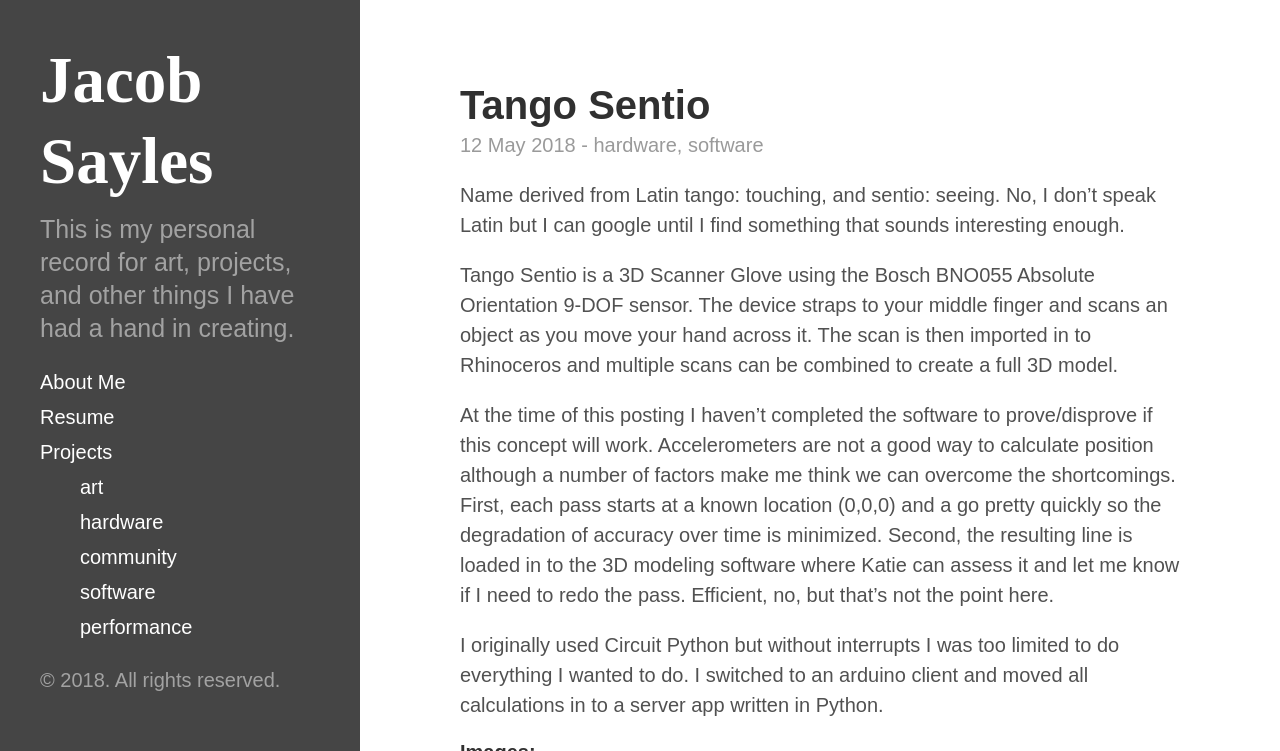
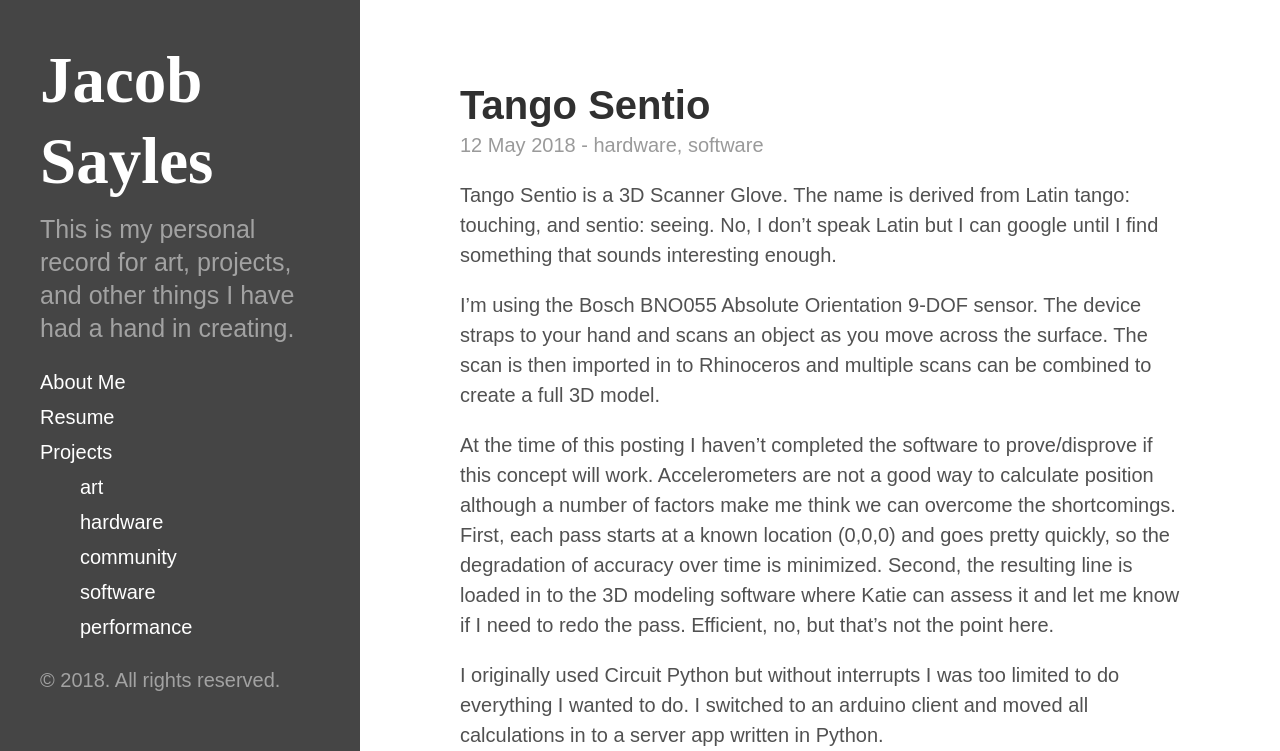
Before and after one commit to jsayles/jsayles.github.io, a Jekyll site: the page built from _posts/2018-05-12-tangosentio.md, in a window 1280 px wide and 900 px high, cut to the strip 0-751 px from the top of the window. Built offline with Jekyll 4.4.1, drawn with Linux system fonts in a browser that asks for light colours; some web fonts are replaced.

Commit message:
tweaked the wording a tad

```diff
--- a/_posts/2018-05-12-tangosentio.md
+++ b/_posts/2018-05-12-tangosentio.md
@@ -18,18 +18,19 @@ links:
 
 ---
 
-Name derived from Latin tango: touching, and sentio: seeing.  No, I don't
-speak Latin but I can google until I find something that sounds interesting enough.
+Tango Sentio is a 3D Scanner Glove.  The name is derived from Latin tango:
+touching, and sentio: seeing.  No, I don't speak Latin but I can google until
+I find something that sounds interesting enough.
 
-Tango Sentio is a 3D Scanner Glove using the Bosch BNO055 Absolute Orientation
-9-DOF sensor. The device straps to your middle finger and scans an object as you
-move your hand across it. The scan is then imported in to Rhinoceros and
-multiple scans can be combined to create a full 3D model.
+I'm using the Bosch BNO055 Absolute Orientation 9-DOF sensor. The device straps
+to your hand and scans an object as you move across the surface. The scan
+is then imported in to Rhinoceros and multiple scans can be combined to create
+a full 3D model.
 
 At the time of this posting I haven't completed the software to prove/disprove
 if this concept will work.  Accelerometers are not a good way to calculate position
 although a number of factors make me think we can overcome the shortcomings. First,
-each pass starts at a known location (0,0,0) and a go pretty quickly
+each pass starts at a known location (0,0,0) and goes pretty quickly,
 so the degradation of accuracy over time is minimized.  Second, the resulting
 line is loaded in to the 3D modeling software where Katie can assess it and
 let me know if I need to redo the pass.  Efficient, no, but that's not the point
```
